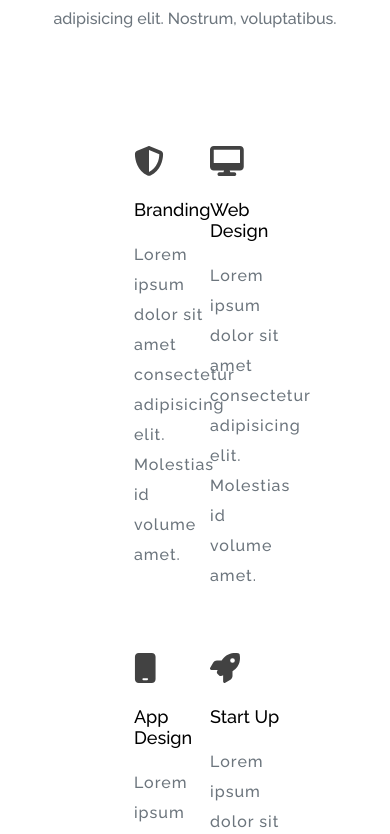
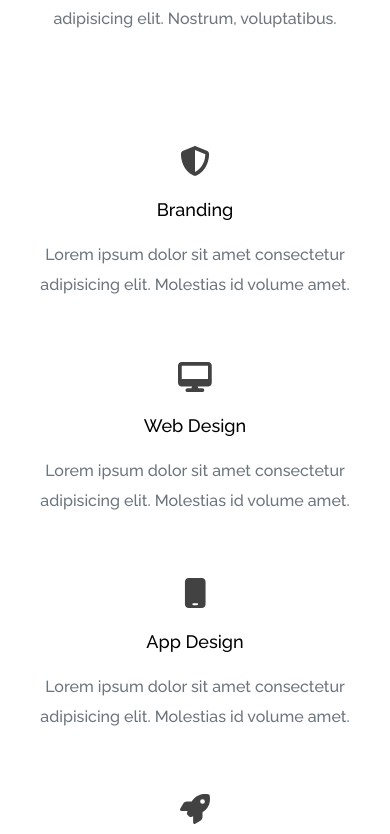
Before and after one commit to Masocher/Dimiour, a Next.js app: page / in a window 390 px wide. Shown: the part 5566-6400 px from the top of the page. Built offline with nearby package versions, Linux system fonts and the light colour scheme.

Commit message:
Responsive The Home's Featured-Services Section

```diff
--- a/src/styles/Featured-services.module.css
+++ b/src/styles/Featured-services.module.css
@@ -28,3 +28,34 @@
     letter-spacing: 1px;
     line-height: 30px;
 }
+
+/* Responsive */
+
+@media (max-width: 1025px) {
+    .right_content {
+        width: 50%;
+        margin-left: 0;
+    }
+
+    .service_box {
+        width: 50%;
+    }
+
+    .description {
+        letter-spacing: 0;
+        line-height: 30px;
+    }
+}
+
+@media (max-width: 769px) {
+    .right_content {
+        width: 100%;
+    }
+}
+
+@media (max-width: 501px) {
+    .service_box {
+        width: 100%;
+        text-align: center;
+    }
+}
```
